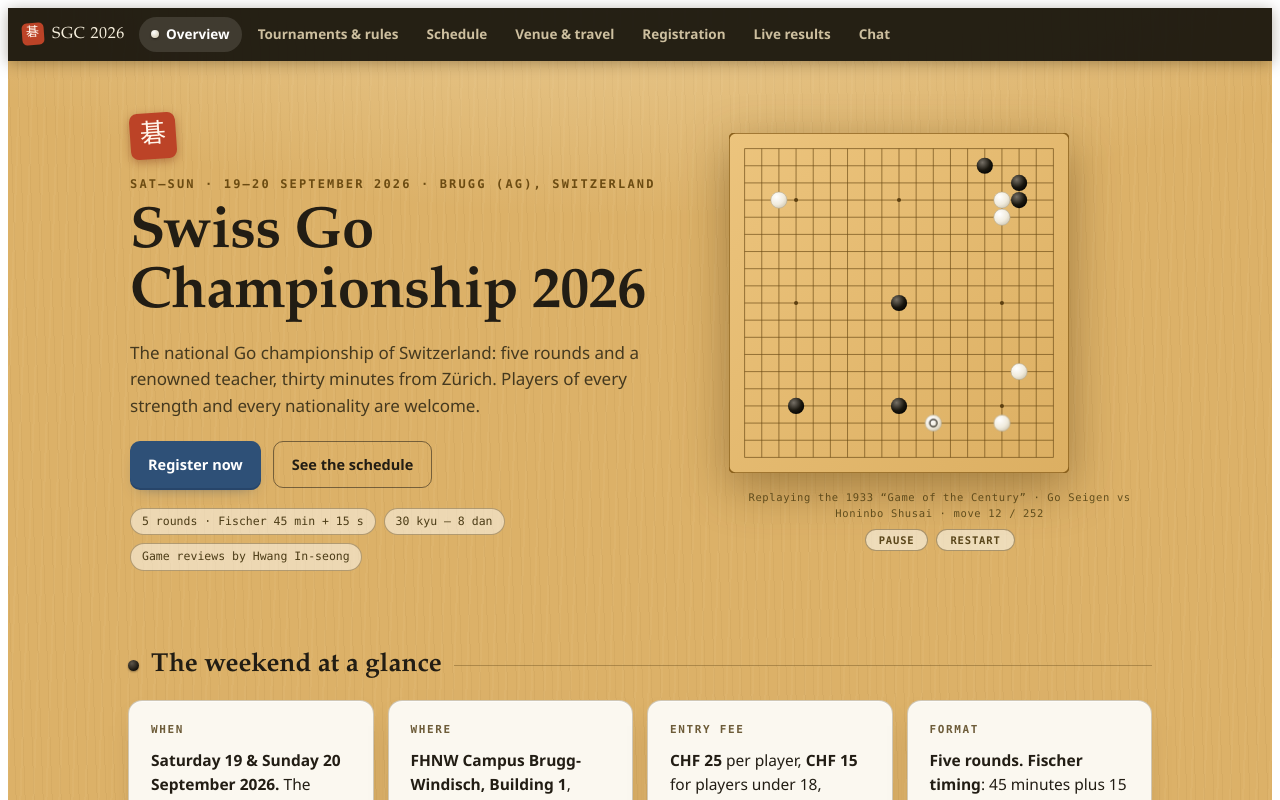
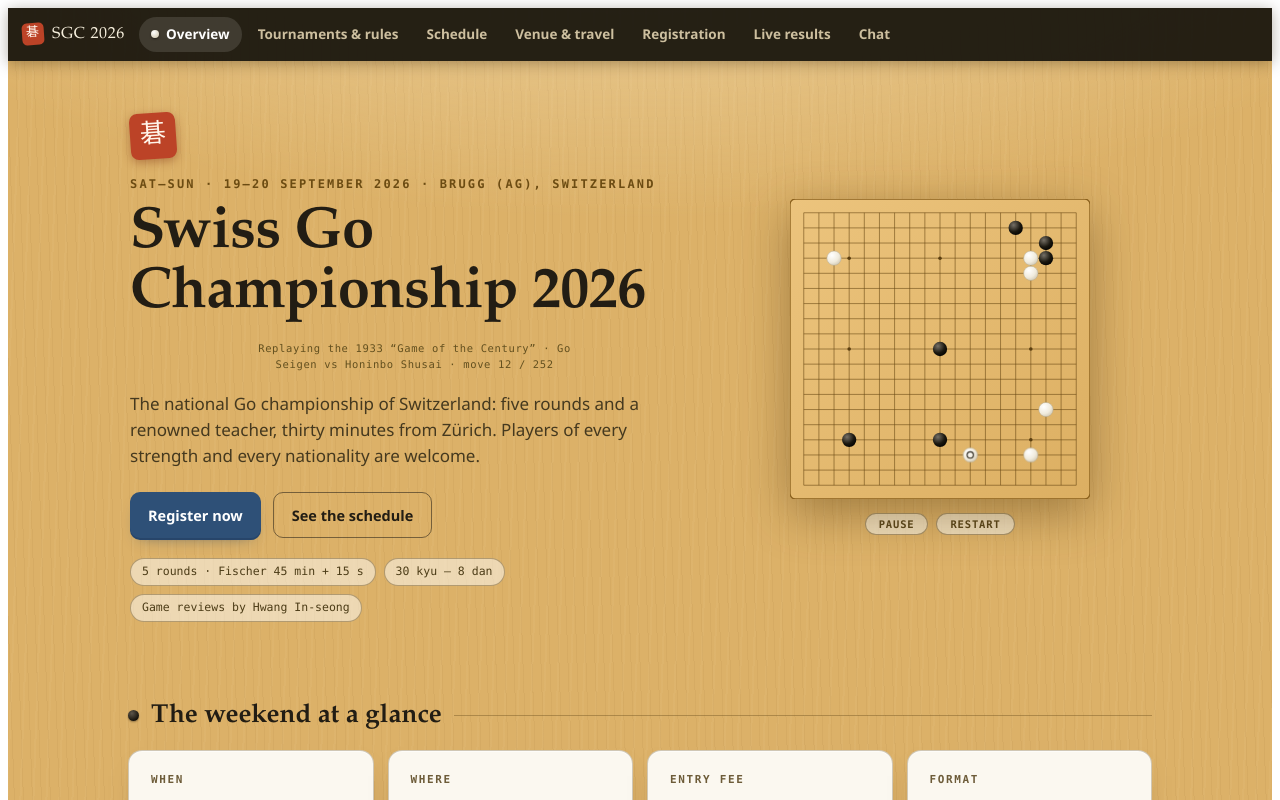
Before and after one commit to JohnWalch/SGC, a React (Vite) app: page / in a window 1280 px wide. Shown: the top 800 px of the page. Built offline with nearby package versions, Linux system fonts and the light colour scheme; no server answers.

Commit message:
Move hero caption under title, relocate SGF attribution, adjust dinner break time

```diff
--- a/src/App.jsx
+++ b/src/App.jsx
@@ -43,7 +43,7 @@ const SCHEDULE = [
       ["12:15", "Registration closes", "Please confirm your presence at the tournament desk before 12:15."],
       ["12:30", "Round 1", ""],
       ["15:30", "Round 2", ""],
-      ["≈17:30", "Dinner break", ""],
+      ["18:00", "Dinner break", ""],
       ["19:00", "Round 3", ""],
     ],
   },
@@ -263,8 +263,9 @@ const CSS = `
   }
   @keyframes stonepop { from { transform: scale(0.35); } to { transform: scale(1); } }
   .board-cap {
-    font-size: 10.5px; color: #63501f; margin: 10px 0 0;
+    font-size: 10.5px; color: #63501f; margin: 0 auto 18px;
     text-align: center; letter-spacing: 0.06em;
+    max-width: 340px;
   }
   .board-ctrl { display: flex; justify-content: center; gap: 8px; margin-top: 8px; }
   .board-btn {
@@ -548,7 +549,7 @@ function simulateGame(moves) {
 
 const GAME_FRAMES = simulateGame(GAME_MOVES);
 
-function HeroBoard() {
+function useHeroBoard() {
   const total = GAME_MOVES.length;
   const prefersReduced = () =>
     typeof window !== "undefined" && window.matchMedia && window.matchMedia("(prefers-reduced-motion: reduce)").matches;
@@ -561,6 +562,11 @@ function HeroBoard() {
     return () => clearTimeout(t);
   }, [step, playing, total]);
 
+  return { step, setStep, total, playing, setPlaying };
+}
+
+function HeroBoard({ board }) {
+  const { step, setStep, total, playing, setPlaying } = board;
   const p = (i) => 20 + i * 22;
   const hoshi = [3, 9, 15];
   const stones = GAME_FRAMES[step];
@@ -624,9 +630,6 @@ function HeroBoard() {
           />
         )}
       </svg>
-      <p className="board-cap mono">
-        Replaying the 1933 “Game of the Century” · Go Seigen vs Honinbo Shusai · move {step} / {total}
-      </p>
       <div className="board-ctrl">
         <button className="board-btn" onClick={() => setPlaying((v) => !v)}>{playing ? "Pause" : "Play"}</button>
         <button className="board-btn" onClick={() => { setStep(0); setPlaying(true); }}>Restart</button>
@@ -723,6 +726,7 @@ const EMPTY_FORM = { firstName: "", lastName: "", club: "", swiss: "", rank: "",
 export default function App() {
   const storageOK = true; // backed by Cloudflare Pages Function + KV, see functions/api/storage.js
 
+  const heroBoard = useHeroBoard();
   const [tab, setTab] = useState("overview");
   const [regs, setRegs] = useState([]);
   const [chat, setChat] = useState([]);
@@ -1091,6 +1095,9 @@ export default function App() {
               <div className="seal-stamp" aria-hidden="true">碁</div>
               <p className="kicker">Sat–Sun · 19–20 September 2026 · Brugg (AG), Switzerland</p>
               <h1 className="title">Swiss Go Championship 2026</h1>
+              <p className="board-cap mono">
+                Replaying the 1933 “Game of the Century” · Go Seigen vs Honinbo Shusai · move {heroBoard.step} / {heroBoard.total}
+              </p>
               <p className="lede">
                 The national Go championship of Switzerland: five rounds and a renowned teacher, thirty
                 minutes from Zürich. Players of every strength and every nationality are welcome.
@@ -1106,7 +1113,7 @@ export default function App() {
               </div>
             </div>
             <div className="board-wrap">
-              <HeroBoard />
+              <HeroBoard board={heroBoard} />
             </div>
           </div>
         </header>
@@ -1283,6 +1290,9 @@ export default function App() {
                       Reserved for the eight strongest Swiss players. Five rounds in the Swiss system, all games even,
                       no handicap. The winner becomes Swiss Champion 2026.
                     </p>
+                    <p className="note" style={{ marginTop: 8 }}>
+                      Based on the latest official rules from the Swiss Go Federation.
+                    </p>
                   </div>
                   <div className="card">
                     <p className="mini-lbl">Open to everyone</p>
@@ -1304,10 +1314,6 @@ export default function App() {
 
             <Section title="Rules & format">
               <div className="card">
-                <p className="note" style={{ marginTop: 0, marginBottom: 12 }}>
-                  Based on the latest official rules from the Swiss Go Federation, the tournament follows the
-                  format below.
-                </p>
                 <dl className="defs">
                   <div className="def-row">
                     <dt>Rounds</dt>
```
